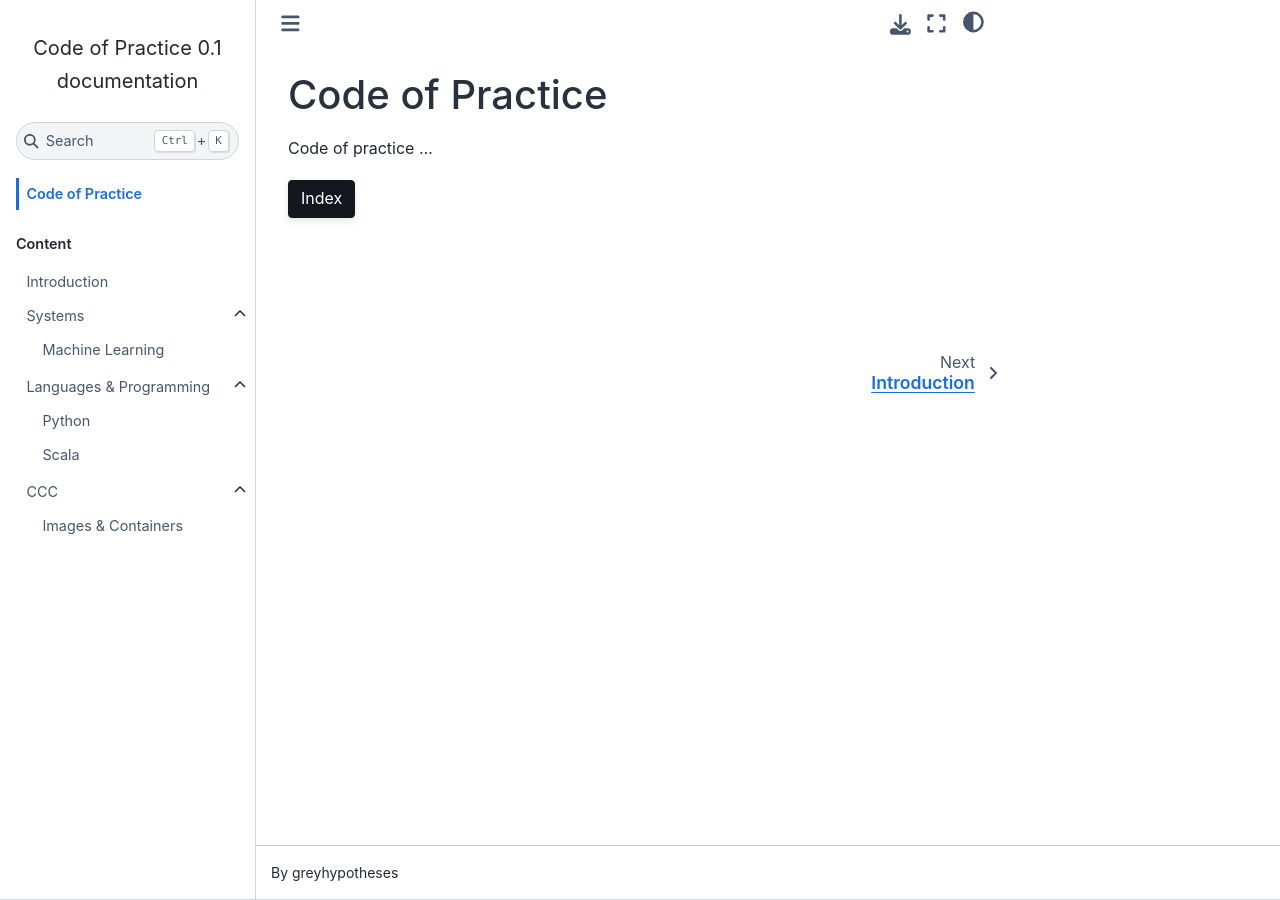
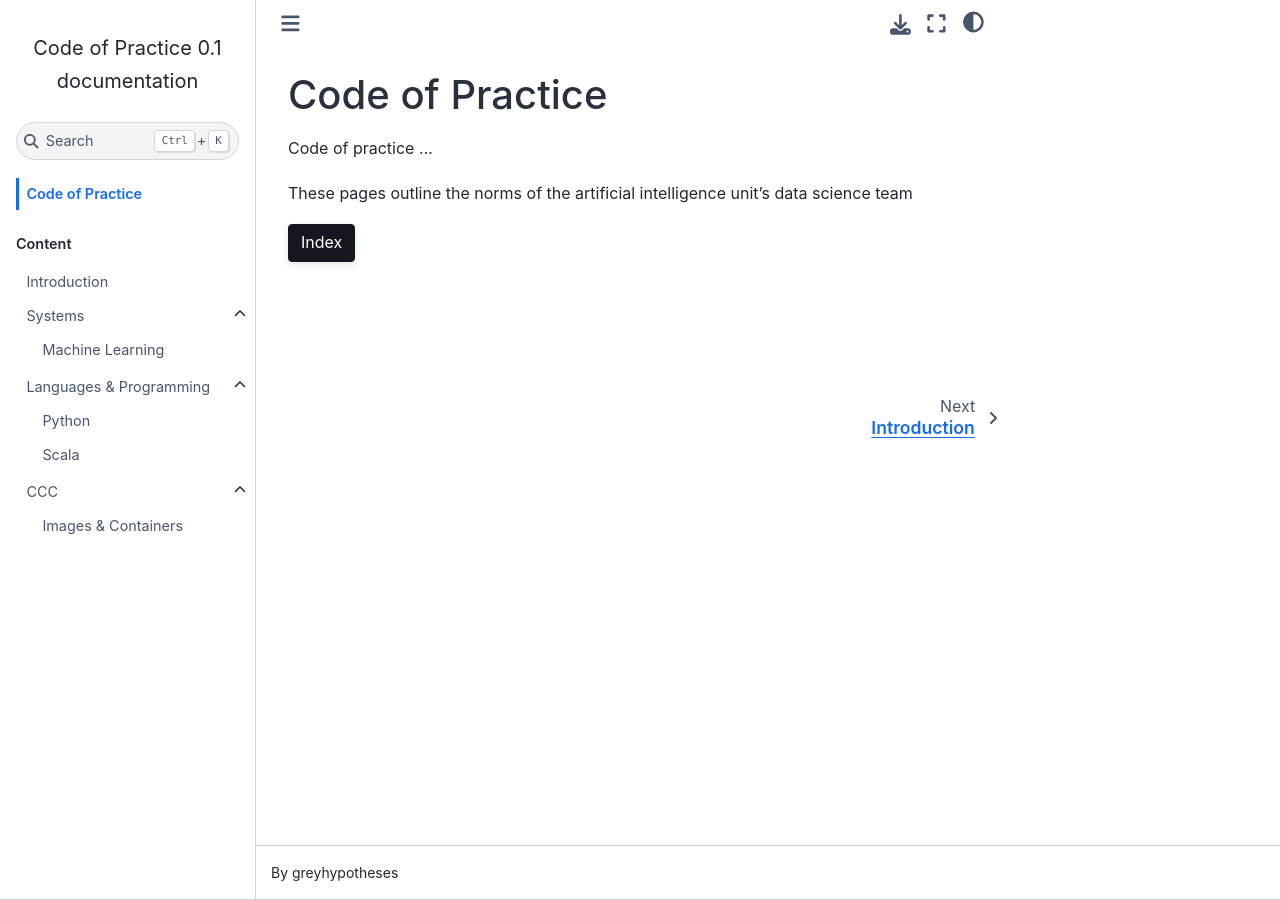
Before and after one commit to thereferences/practice, a Sphinx documentation site: the page built from docs/source/index.rst, in a window 1280 px wide. Built offline with Sphinx 7.4.7 and the Sphinx Book theme 1.1.4, drawn with Linux system fonts in a browser that asks for light colours.

Commit message:
Update docs/source/index.rst

```diff
--- a/docs/source/index.rst
+++ b/docs/source/index.rst
@@ -9,6 +9,8 @@ Code of Practice
 .. container:: .large
 
    Code of practice ...
+
+These pages outline the norms of the artificial intelligence unit's data science team
 
 .. button-ref:: genindex
    :color: black
```
